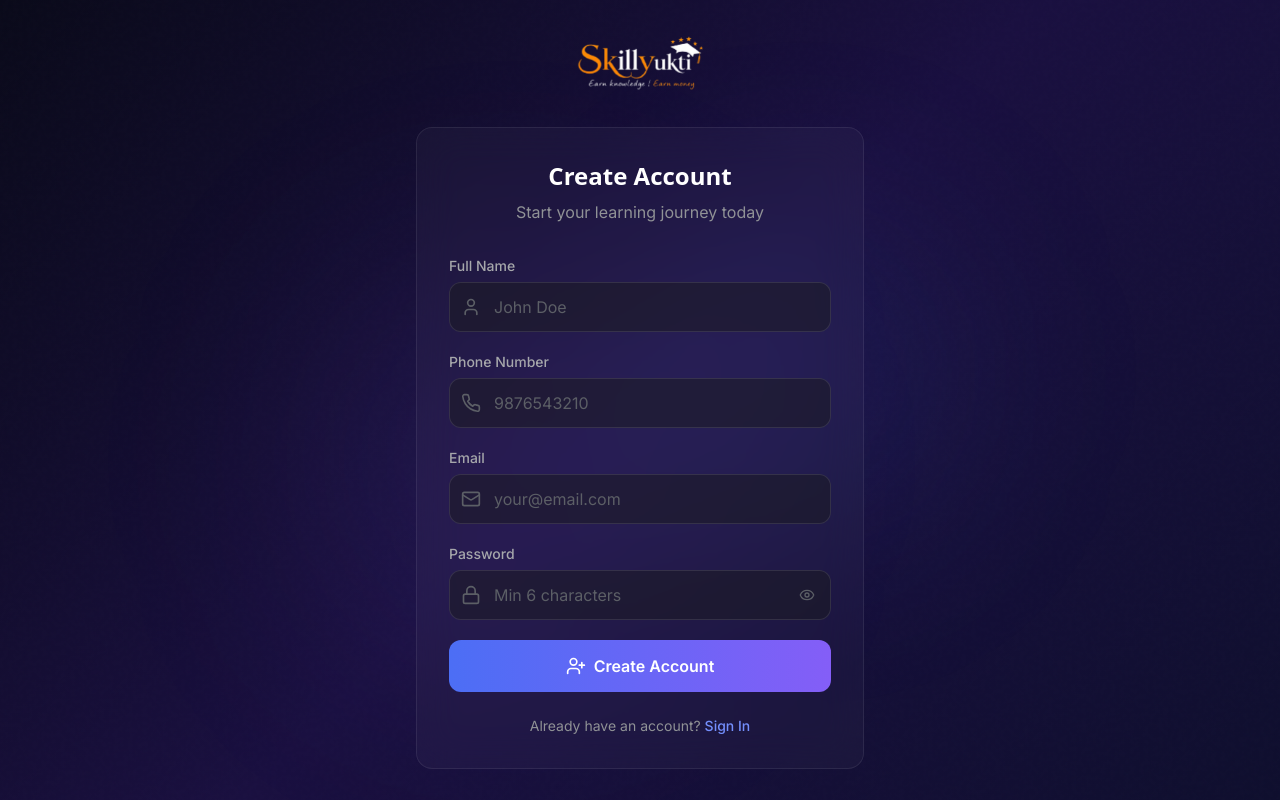
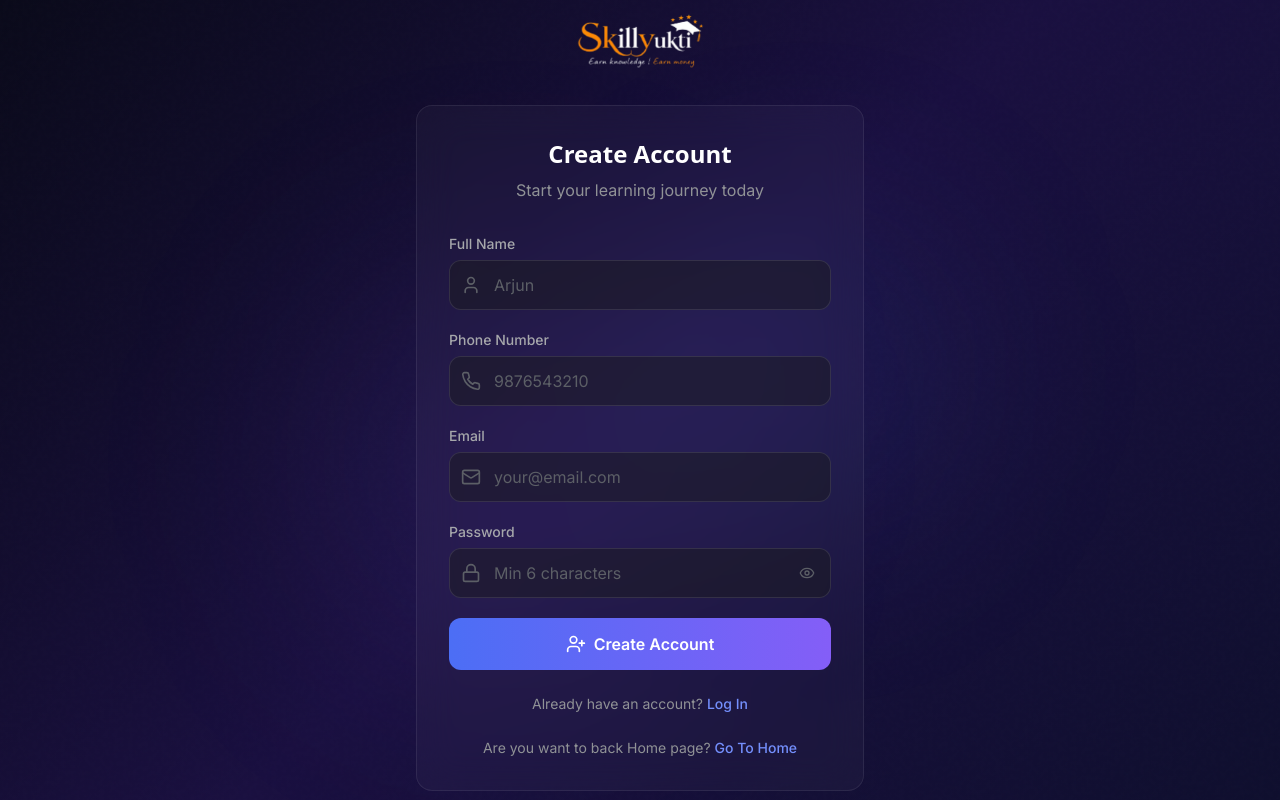
Before and after one commit to Mitesh-Patel-Dev/Skillyukti-platform, a Next.js app in the folder frontend/: page /register in a window 1280 px wide. Built offline with nearby package versions, Linux system fonts and the light colour scheme.

Commit message:
Update page.tsx

```diff
--- a/frontend/src/app/register/page.tsx
+++ b/frontend/src/app/register/page.tsx
@@ -73,7 +73,7 @@ export default function RegisterPage() {
                                     type="text"
                                     value={name}
                                     onChange={(e) => setName(e.target.value)}
-                                    placeholder="John Doe"
+                                    placeholder="Arjun"
                                     required
                                     className="w-full bg-dark-700/50 border border-white/10 rounded-xl py-3 pl-11 pr-4 text-white placeholder-dark-300 focus:outline-none focus:border-primary-500 focus:ring-1 focus:ring-primary-500 transition-all"
                                 />
@@ -152,9 +152,16 @@ export default function RegisterPage() {
                     <p className="text-center text-dark-200 text-sm mt-6">
                         Already have an account?{' '}
                         <Link href="/login" className="text-primary-400 hover:text-primary-300 font-medium">
-                            Sign In
+                            Log In
                         </Link>
                     </p>
+                     <p className="text-center text-dark-200 text-sm mt-6">
+                        Are you want to back Home page?{' '}
+                        <Link href="/#" className="text-primary-400 hover:text-primary-300 font-medium">
+                            Go To Home
+                        </Link>
+                    </p>
+
                 </div>
             </motion.div>
         </div>
```
